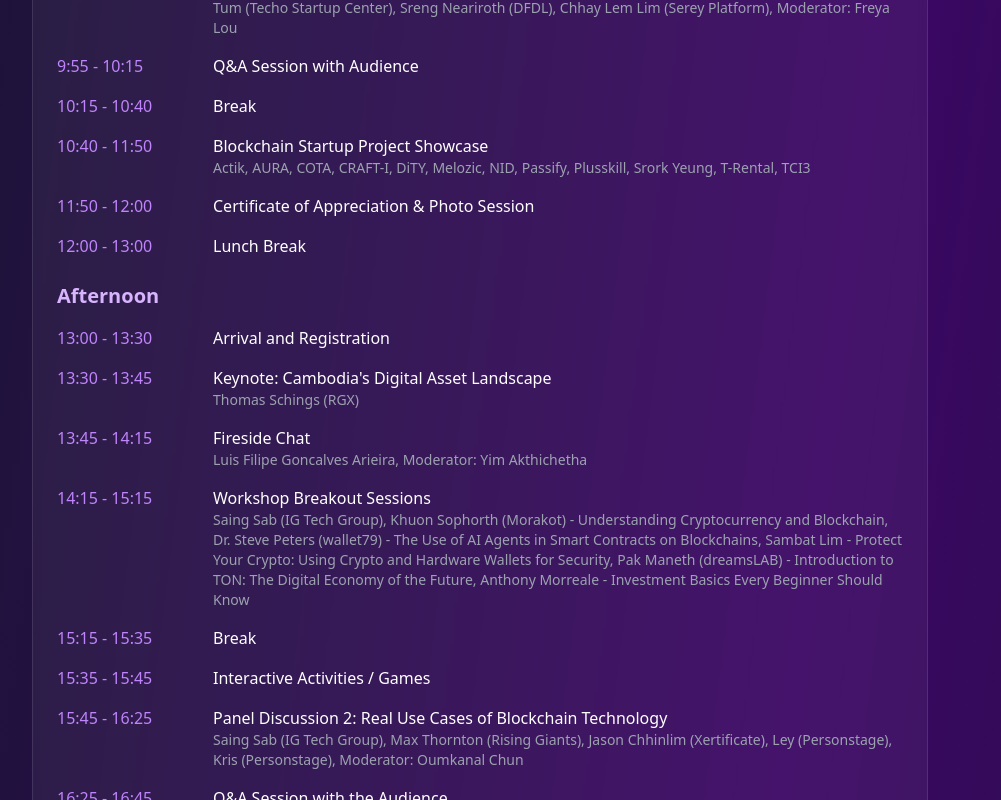
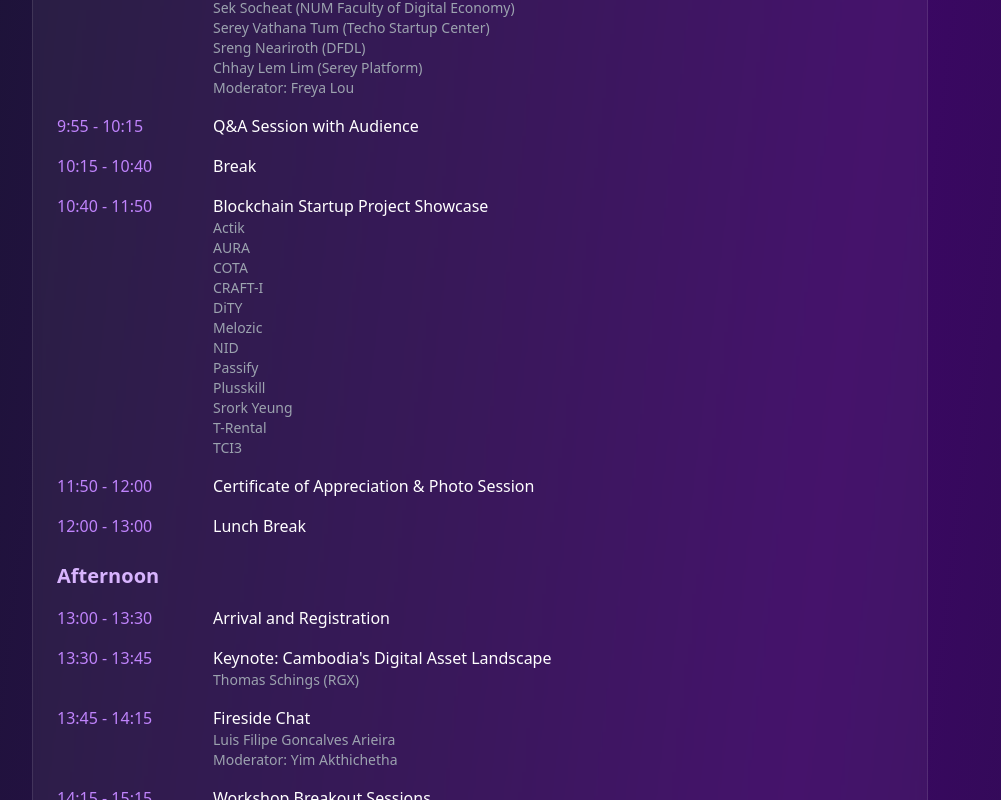
Before and after one commit to thormengkheang/cbs-site, a Next.js app: page / in a window 1280 px wide. Shown: the part 1940-2740 px from the top of the page, without its empty margins (160-1161 px from the left). Built offline with nearby package versions, Linux system fonts and the light colour scheme.

Commit message:
feat: update agenda section

```diff
--- a/src/app/_components/agenda.tsx
+++ b/src/app/_components/agenda.tsx
@@ -43,11 +43,12 @@
                         </div>
                         <div>
                           <p className="font-medium">{item.title}</p>
-                          {!!item.remarks && (
-                            <p className="text-sm text-gray-400">
-                              {item.remarks.join(", ")}
-                            </p>
-                          )}
+                          {!!item.remarks &&
+                            item.remarks.map((remark, i) => (
+                              <p key={i} className="text-sm text-gray-400">
+                                {remark}
+                              </p>
+                            ))}
                         </div>
                       </div>
                     );
@@ -72,11 +73,12 @@
                         </div>
                         <div>
                           <p className="font-medium">{item.title}</p>
-                          {!!item.remarks && (
-                            <p className="text-sm text-gray-400">
-                              {item.remarks.join(", ")}
-                            </p>
-                          )}
+                          {!!item.remarks &&
+                            item.remarks.map((remark, i) => (
+                              <p key={i} className="text-sm text-gray-400">
+                                {remark}
+                              </p>
+                            ))}
                         </div>
                       </div>
                     );
--- a/src/data/agenda.ts
+++ b/src/data/agenda.ts
@@ -39,7 +39,7 @@
     title: "Panel Discussion 1: Roles of Blockchain in Cambodia’s Economy",
     remarks: [
       "Dr. Daiju Aiba (National Bank of Cambodia)",
-      "Sei Socheat (NUM Faculty of Digital Economy)",
+      "Sek Socheat (NUM Faculty of Digital Economy)",
       "Serey Vathana Tum (Techo Startup Center)",
       "Sreng Neariroth (DFDL)",
       "Chhay Lem Lim (Serey Platform)",
```
